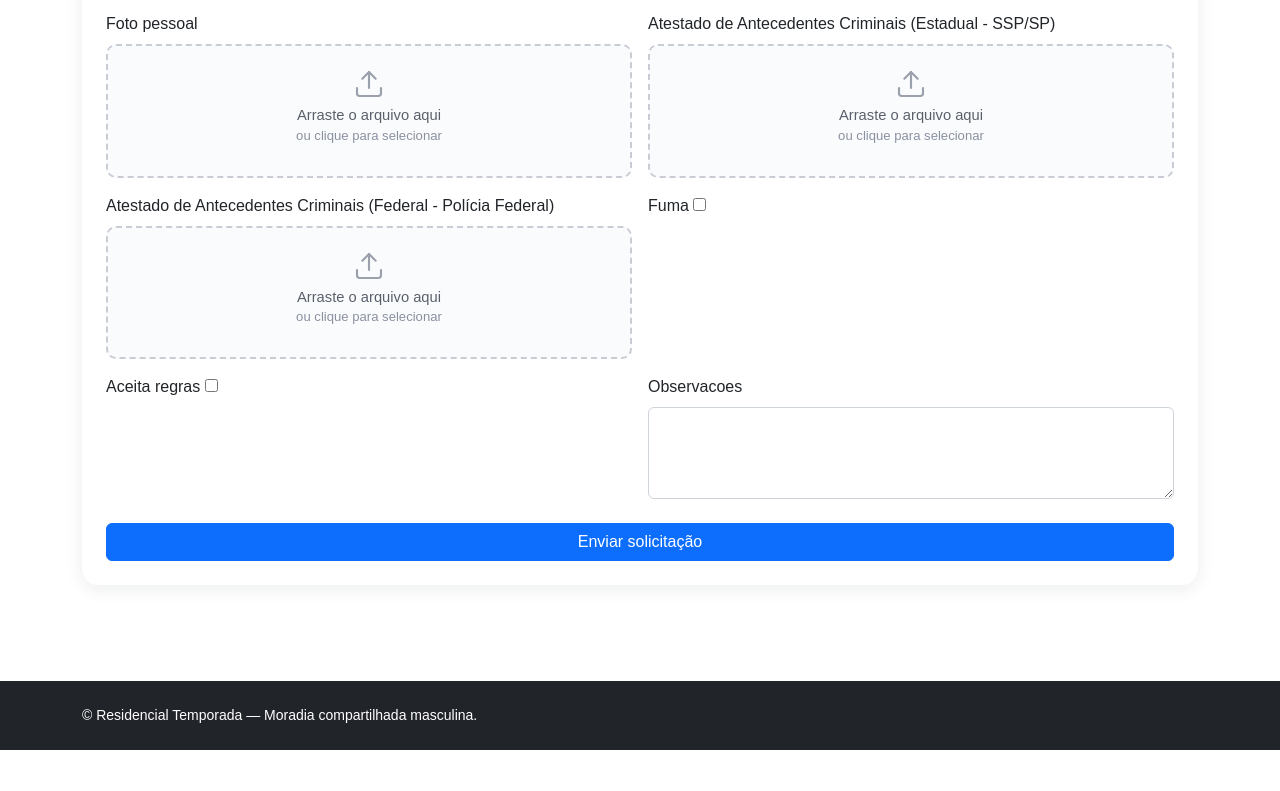
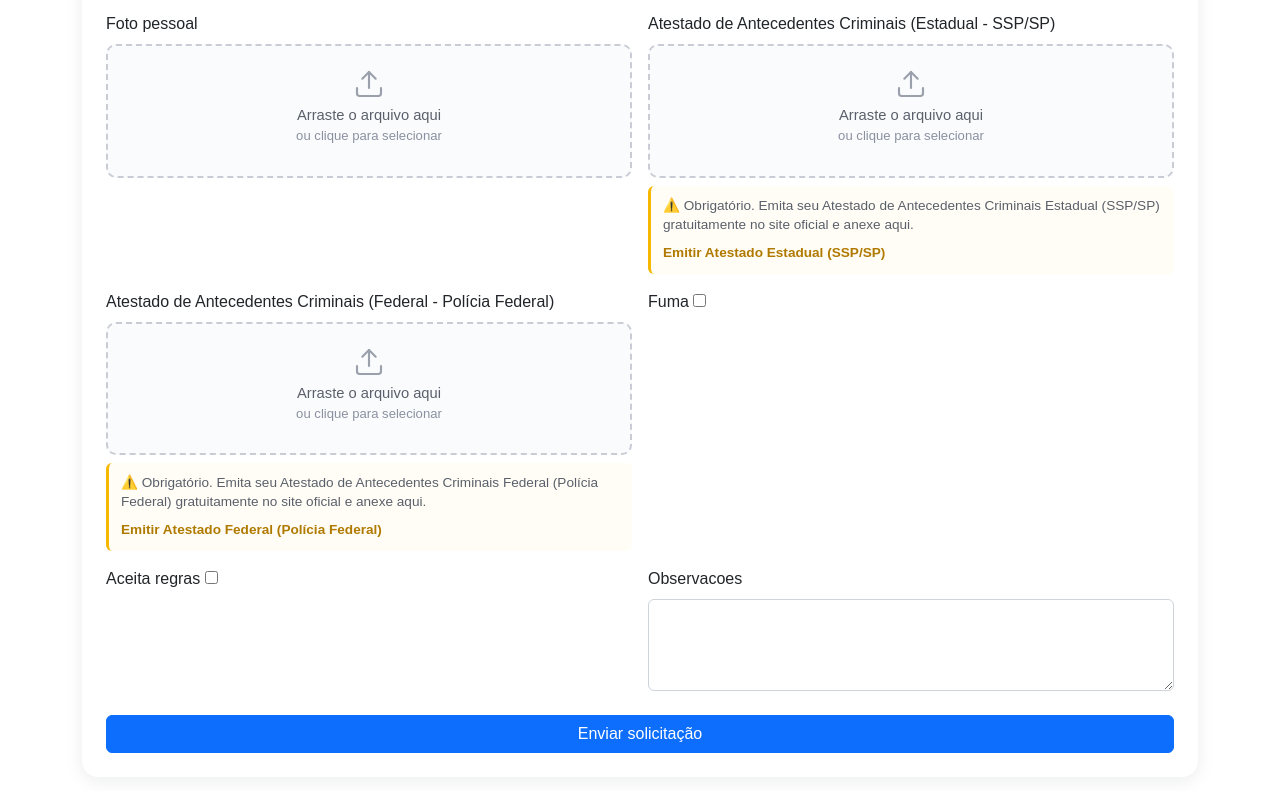
Before and after one commit to RobertoPiovesan1952/portal_residencial_temporada, a Django app: page /solicitar-vaga/ in a window 1280 px wide. Shown: the part 1043-1834 px from the top of the page. Before the commit the page ends 1793 px from the top, so only its background shows below. Run offline with Django 5.2, Linux system fonts and the light colour scheme.

Commit message:
Adiciona blocos de instrucao para atestados na solicitacao de vaga
Renderiza, abaixo das dropzones dos atestados estadual e federal,
um aviso de obrigatoriedade e o link para o site oficial de emissao
(SSP/SP e Policia Federal), abrindo em nova aba.

Co-Authored-By: Claude Opus 4.7 (1M context) <noreply@anthropic.com>

```diff
--- a/templates/publico/solicitar_vaga.html
+++ b/templates/publico/solicitar_vaga.html
@@ -21,6 +21,17 @@
             </div>
             {% if field.help_text %}<div class="form-text">{{ field.help_text }}</div>{% endif %}
             {% if field.errors %}<div class="text-danger small">{{ field.errors }}</div>{% endif %}
+            {% if field.name == "atestado_antecedentes_estadual" %}
+              <div class="atestado-help">
+                <p class="atestado-text">&#9888;&#65039; Obrigatório. Emita seu Atestado de Antecedentes Criminais Estadual (SSP/SP) gratuitamente no site oficial e anexe aqui.</p>
+                <a href="https://www2.ssp.sp.gov.br/aacweb/carrega-formulario" target="_blank" rel="noopener" class="atestado-link">Emitir Atestado Estadual (SSP/SP)</a>
+              </div>
+            {% elif field.name == "atestado_antecedentes_federal" %}
+              <div class="atestado-help">
+                <p class="atestado-text">&#9888;&#65039; Obrigatório. Emita seu Atestado de Antecedentes Criminais Federal (Polícia Federal) gratuitamente no site oficial e anexe aqui.</p>
+                <a href="https://servicos.pf.gov.br/epol-sinic-publico/" target="_blank" rel="noopener" class="atestado-link">Emitir Atestado Federal (Polícia Federal)</a>
+              </div>
+            {% endif %}
           </div>
         {% else %}
           <div class="col-md-6">
@@ -54,6 +65,10 @@
   .dropzone-text { margin: 0; color: #5a606b; font-size: .92rem; line-height: 1.35; }
   .dropzone-text span { color: #8a90a0; font-size: .82rem; }
   .dropzone-file { margin: 8px 0 0; font-size: .85rem; font-weight: 600; color: #2e9e5b; word-break: break-all; }
+  .atestado-help { margin-top: 8px; padding: 10px 12px; border-left: 3px solid #f5b700; background: #fffdf5; border-radius: 6px; }
+  .atestado-text { margin: 0 0 6px; font-size: .85rem; color: #5a606b; line-height: 1.4; }
+  .atestado-link { display: inline-block; font-size: .85rem; font-weight: 600; color: #b07a00; text-decoration: none; }
+  .atestado-link:hover { text-decoration: underline; }
 </style>
 
 <script>
```
